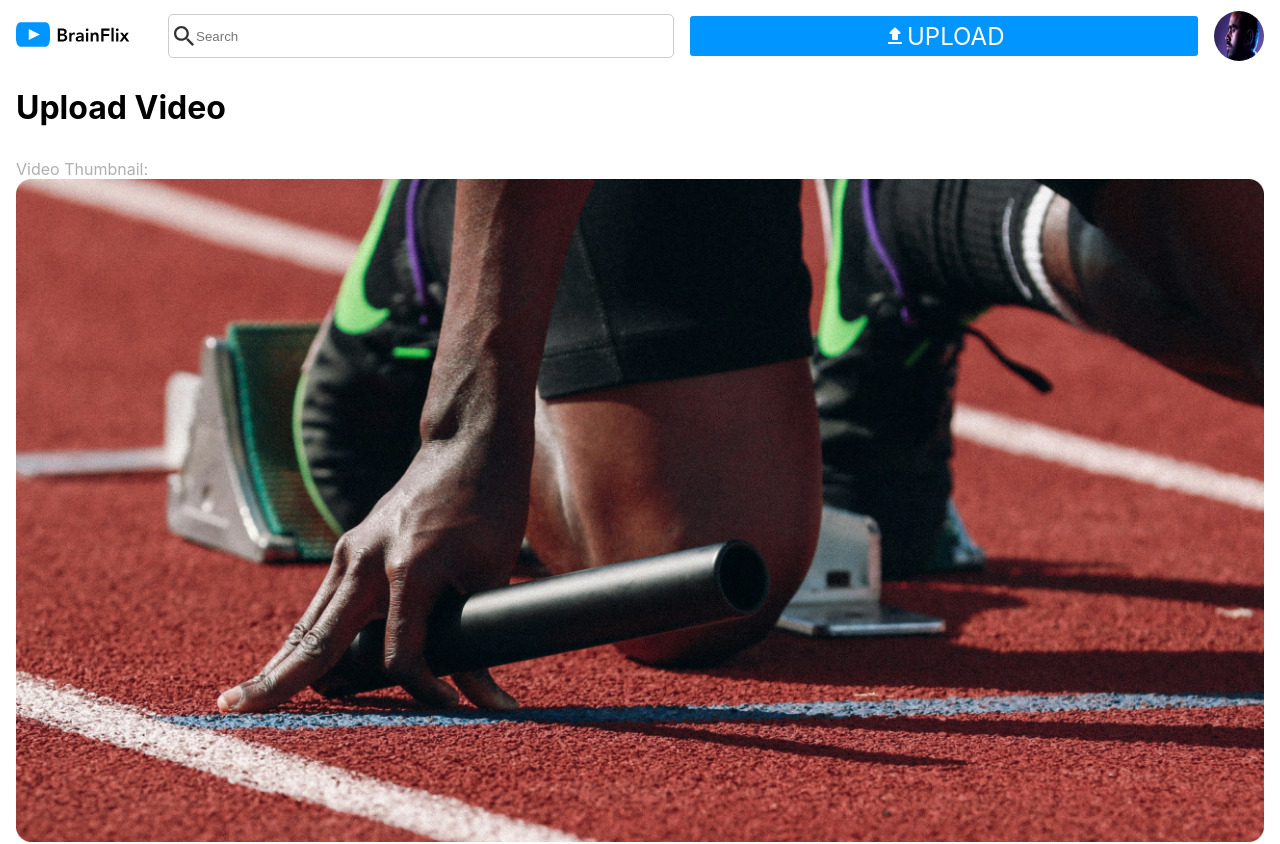
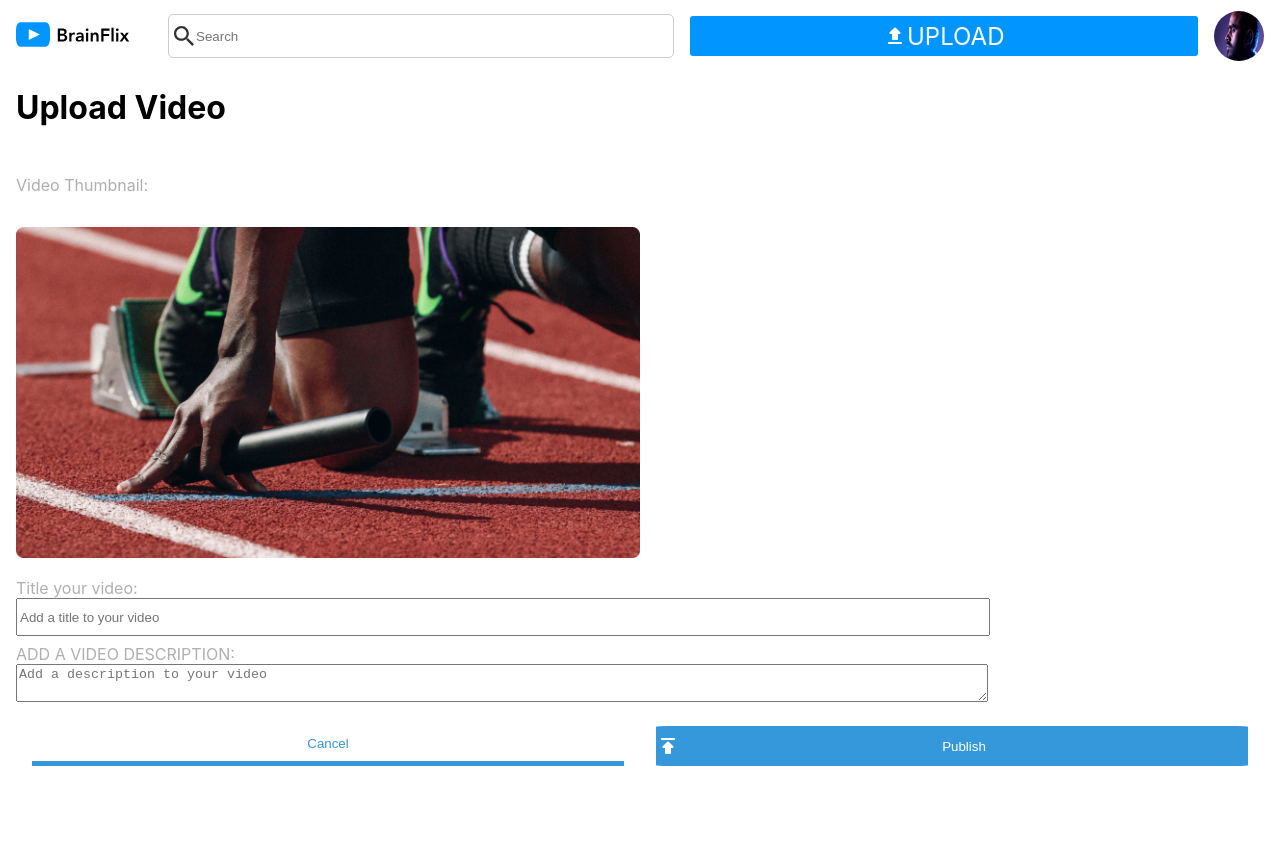
Before and after one commit to Prome-ISA/jiacheng-li-brainflix, a React (Create React App) app: page /upload in a window 1280 px wide. Shown: the top 844 px of the page. After the commit the page ends 800 px from the top, so only its background shows below. Built offline with nearby package versions, Linux system fonts and the light colour scheme.

Commit message:
styled the upload page

```diff
--- a/src/App.scss
+++ b/src/App.scss
@@ -5,12 +5,13 @@
     flex-direction: column;
 }
 
-.body{
+.home-body{
 
 
     @include breakpoint(desktop){
         display: flex;
         flex-direction: row;
+        align-items: flex-start;
 
     }
 }
--- a/src/pages/Home/Home.jsx
+++ b/src/pages/Home/Home.jsx
@@ -1,9 +1,6 @@
 import { useState, useEffect } from 'react';
 import { useParams } from "react-router-dom";
 import axios from 'axios';
-
-// import videos from "../../data/videos.json"
-
 
 
 import VideoPlayer from "../../componenets/VideoPlayer/VideoPlayer.jsx";
@@ -11,7 +8,6 @@ import VideoDetails from "../../componenets/VideoDetails/VideoDetails.jsx";
 import CommentSection from "../../componenets/CommentSection/CommentSection.jsx";
 import VideoList from "../../componenets/VideoList/VideoList.jsx";
 
-// const API_URL = "http://localhost:8080";
 
 
 function HomePage() {
@@ -70,7 +66,7 @@ function HomePage() {
 
       <VideoPlayer videoInfo={activeVideoInfo} />
 
-      <div className='body'>
+      <div className='home-body'>
 
         <div className='details-comments'>
           <VideoDetails videoInfo={activeVideoInfo} />
--- a/src/pages/UploadPage/UploadPage.jsx
+++ b/src/pages/UploadPage/UploadPage.jsx
@@ -49,29 +49,54 @@ const UploadPage = () => {
   if (!submitted) {
     return (
       <div className="video-upload-page">
+
         <h1 className="video-upload-page__title">Upload Video</h1>
+
         <form className="form-group" onSubmit={handleSubmit}>
-          <div>
-            <label className="form-group__thumbnail-title">Video Thumbnail:</label>
+
+
+
+          <div className='upload-page-body'>
+
+          <div className='image-section'>
+            <p className="form-group__thumbnail-title">Video Thumbnail:</p>
             <img className="upload-preview" src={img} alt="upload preview" />
           </div>
+
+          <div className='form-section'>
             <div className="form-group__title">
               <label className="form-group__title__input--label">Title your video:
-              <input className="form-group__title__input--text" name="title" placeholder="Add a new comment" />
+                <input className="form-group__title__input--text" name="title" placeholder="Add a title to your video" />
               </label>
             </div>
+
             <div className="form-group__details">
               <label className="form-group__title__input--label">ADD A VIDEO DESCRIPTION:
                 <textarea className="form-group__title__input--text" name="description" placeholder="Add a description to your video"></textarea>
               </label>
             </div>
+          </div>
+
+
+          </div>
+
+
+
+          <div className='buttons-section'>
+
             <div className="form-group__submit">
               <img src={submitIcon} alt="submit icon" />
               <button type="submit">Publish</button>
             </div>
+
             <div className="form-group__cancel">
               <button type="button" onClick={handleCancel}>Cancel</button>
             </div>
+
+          </div>
+
+
+
         </form>
       </div>
     );
--- a/src/pages/UploadPage/UploadPage.scss
+++ b/src/pages/UploadPage/UploadPage.scss
@@ -10,7 +10,81 @@
 
     &__title {
         margin: 1rem;
+
     }
+}
+
+
+.upload-page-body{
+
+    border: 1px, #afafaf;
+
+
+    @include breakpoint(desktop){
+
+        display: flex;
+        flex-direction: row;
+        justify-content: space-evenly;
+        align-items: center;
+    }
+
+}
+
+
+
+.upload-preview {
+
+    width: 100%;
+    margin-top: 1rem;
+    margin-bottom: 1rem;
+
+}
+
+
+.image-section{
+    border-top: 1px;
+    @include breakpoint(tablet){
+
+        max-width: 50%;
+    }
+    @include breakpoint(desktop){
+
+        max-width: 25%;
+    }
+
+
+}
+
+
+.form-section{
+    width: 80%;
+    height: 100%;
+
+    @include breakpoint(desktop){
+
+        max-width: 60%;
+    }
+
+
+}
+
+.buttons-section{
+
+
+    @include breakpoint(tablet){
+        flex-direction: row-reverse;
+
+
+        display: flex
+    }
+    @include breakpoint(desktop){
+        flex-direction: row-reverse;
+
+        width: 50%;
+    }
+
+
+
 }
 
 .form-group {
@@ -33,6 +107,7 @@
                 display: flex;
                 flex-direction: column;
                 margin-bottom: 0.5rem;
+                width: 100%
             }
 
             &--text {
@@ -49,7 +124,7 @@
                 font-size: 2rem;
 
                 button {
-                    @include button-bg(#3498db);
+                    @include button-bg(#0095ff);
                 }
 
             }
@@ -64,6 +139,8 @@
         flex-direction: row;
         justify-content: center;
         align-items: center;
+        height: 40px;
+        width: 150px;
 
         border-color: #3498db;
         border-radius: 2%;
@@ -112,8 +189,3 @@
     }
 
 }
-
-.upload-preview {
-
-    width: 100%;
-}
--- a/src/styles/partials/_minxins.scss
+++ b/src/styles/partials/_minxins.scss
@@ -16,7 +16,7 @@
     @if $breakpoint == tablet {
       @media (min-width: 769px) { @content; }
     }
-    @else if $breakpoint ==desktop{
+    @else if $breakpoint == desktop{
         @media (min-width: 1281px) { @content; }
 
     }
```
Lines whose indentation alone changed are shown as unchanged.
